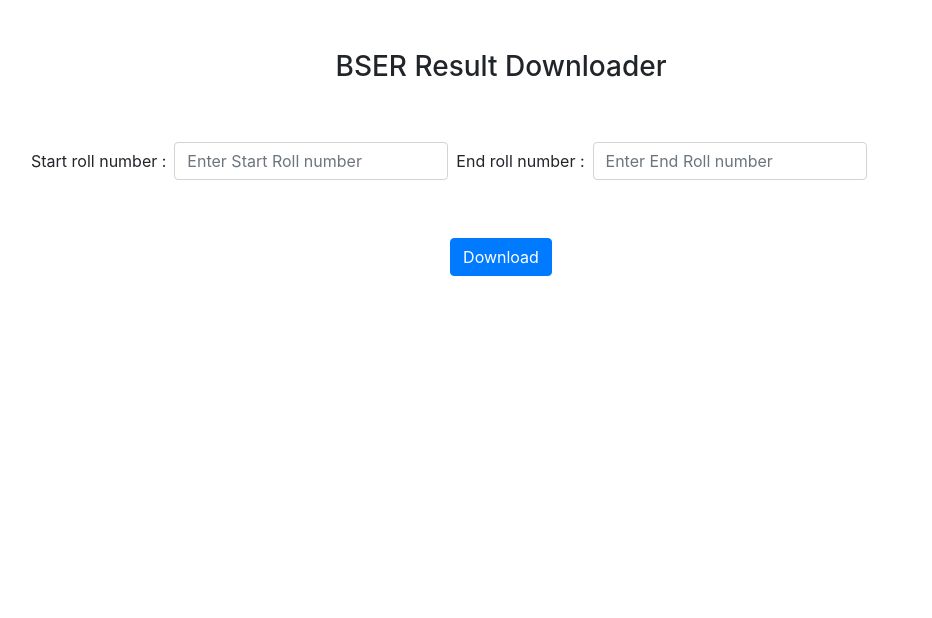
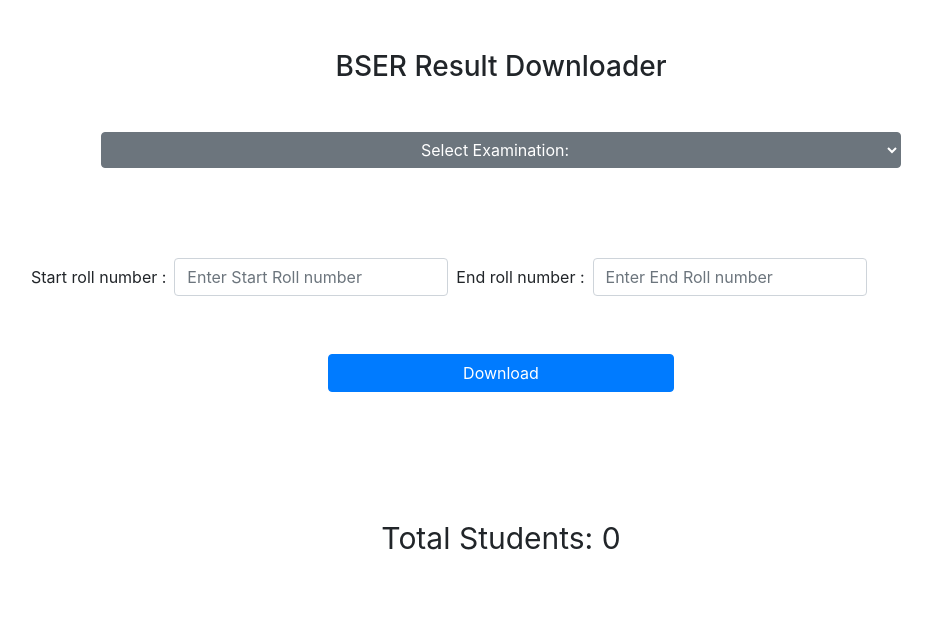
Before and after one commit to rrajp/bser_download, a Flask app: page /bser/ in a window 1280 px wide. Shown: the top 618 px of the page, without its empty margins (139-1071 px from the left). Run offline with Flask 2, Linux system fonts and the light colour scheme; some libraries are stand-ins or nearby versions.

Commit message:
with option corrected template

```diff
--- a/templates/bser_template.html
+++ b/templates/bser_template.html
@@ -16,31 +16,58 @@
     <div class="text-center">
         <h3>BSER Result Downloader</h3>
     </div>
+
+    <div class="dropdown container text-center col-sm-40" style="padding: 40px">
+
+        <select class="btn btn-secondary dropdown-toggle col-sm-10" type="button" id="result" data-toggle="dropdown"
+                aria-haspopup="true" aria-expanded="false">
+            <option value="0">Select Examination:</option>
+            <option value="1">Secondary - 2019 Result</option>
+            <option value="2">Senior Secondary (Arts) - 2019 Result</option>
+            <option value="3">Senior Secondary (Science) - 2019 Result</option>
+            <option value="4">Senior Secondary (Commerce) - 2019 Result</option>
+        </select>
+    </div>
     <form class="form-inline" style="padding:50px">
         <div class="form-group float-left">
             <label for="email2" class="mb-2 mr-sm-2">Start roll number :</label>
-      <input type="text" class="form-control mb-2 mr-sm-2" id="start" placeholder="Enter Start Roll number" name="email">
+            <input type="text" class="form-control mb-2 mr-sm-2" id="start" placeholder="Enter Start Roll number"
+                   name="email">
         </div>
         <br>
         <div class="form-group float-right">
             <label for="pwd2" class="mb-2 mr-sm-2">End roll number :</label>
-      <input type="text" class="form-control mb-2 mr-sm-2" id="end" placeholder="Enter End Roll number" name="pswd">
+            <input type="text" class="form-control mb-2 mr-sm-2" id="end" placeholder="Enter End Roll number"
+                   name="pswd">
         </div>
-  </form >
-  <button type="submit" class="btn btn-primary mb-2" onclick="myFunction()">Download</button>
+    </form>
+    <button type="submit" class="btn btn-primary mb-2 col-sm-4" onclick="myFunction()">Download</button>
     <p id="displayResult"></p>
 </div>
+<div class="container text-center" style="padding:50px">
+    <label for="msg" class="col-sm-10 control-label " id="warn" style="font-size: 30px">Total Students: 0</label>
+</div>
 
-
-</body>
 
 <script>
     function myFunction() {
         var start = document.getElementById("start").value;
         var end = document.getElementById("end").value;
 
-  var site = "http://salty-hollows-89457.herokuapp.com"
-  var endpoint = site + "/bser/"+start+"/"+end
+        var site = "http://salty-hollows-89457.herokuapp.com";
+        var endpoint = site + "/bser/" + document.getElementById("result").value + "/" + start + "/" + end;
+
+        var diff = end - start;
+        var total = "Total Students : " + diff;
+        if (document.getElementById("result").value == "0") {
+            document.getElementById("warn").textContent = "Select the Exam Name";
+            return;
+        } else if (end - start > 30) {
+            document.getElementById("warn").textContent = "Total Students Should be less than 30";
+            return;
+        } else if (end - start < 30) {
+            document.getElementById("warn").textContent = total
+        }
         //var endpoint = 'https://www.who.int/healthinfo/statistics/whostat2005_mortality.xls?ua=1'
 
         var element = document.createElement('a');
@@ -53,11 +80,8 @@ function myFunction() {
         element.click();
 
         document.body.removeChild(element);
-
-
-
     }
 </script>
-
+</body>
 
 </html>
```
Lines whose indentation alone changed are shown as unchanged.
